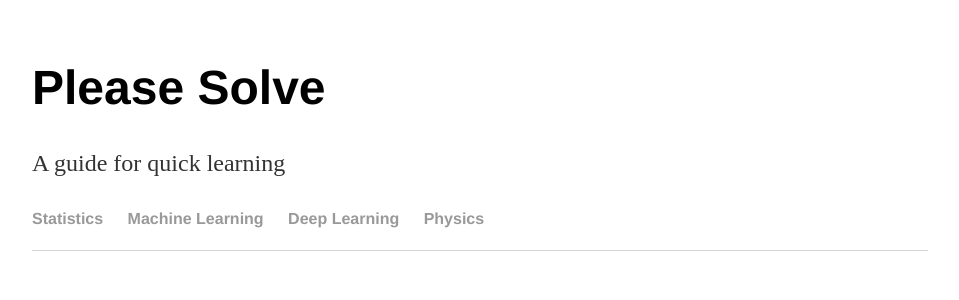
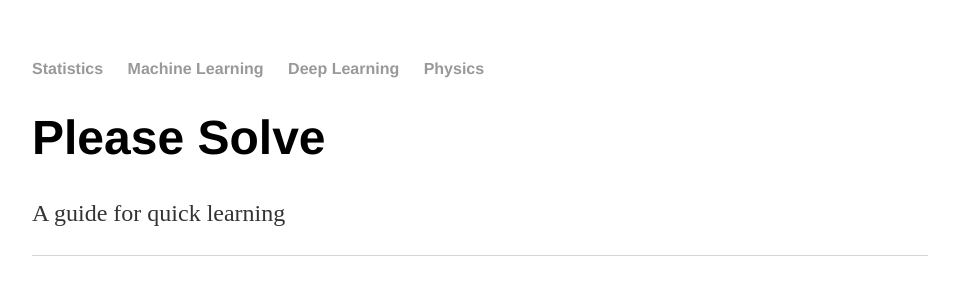
Before and after one commit to pleasesolve/pleasesolve.github.io, a Jekyll site: the page built from index.html, in a window 1280 px wide. Shown: the top 300 px of the page, without its empty margins (160-1119 px from the left). Built offline with Jekyll 4.4.1, drawn with Linux system fonts in a browser that asks for light colours.

Commit message:
Update index.html

```diff
--- a/index.html
+++ b/index.html
@@ -1,30 +1,8 @@
-<!DOCTYPE html>
-<html>
-	<head>
-		<title>Please Solve</title>
-                 <!-- link to main stylesheet -->
-		<link rel="stylesheet" type="text/css" href="/css/main.css">
-	</head>
-	<body>
-				<div class="container">
-    		<div class="blurb">
-        		<h1>Please Solve</h1>
-				<p>A guide for quick learning</p>
-    		</div><!-- /.blurb -->
-		</div><!-- /.container -->
-		<nav>
-    		<ul style="line-height:180%">
-        		<li><a href="/stats">Statistics</a></li>
-	        	<li><a href="/ML">Machine Learning</a></li>
-        		<li><a href="/DL">Deep Learning</a></li>
-        		<li><a href="/Phy">Physics</a></li>
-    		</ul>
-		</nav>
-		<footer>
-    		<ul>
-<!--        		<li><a href="mailto:hankquinlanhub@gmail.com">email</a></li>
-        		<li><a href="https://github.com/hankquinlan">github.com/hankquinlan</a></li> -->
-			</ul>
-		</footer>
-	</body>
-</html>
+---
+layout: default
+title: Hank Quinlan, Horrible Cop
+---
+<div class="blurb">
+	<h1>Please Solve</h1>
+	<p>A guide for quick learning</p>
+</div><!-- /.blurb -->
```
